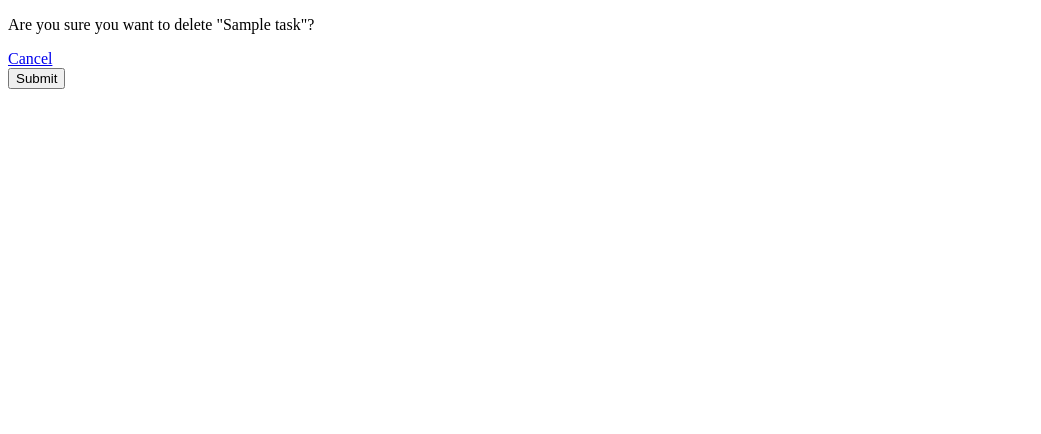
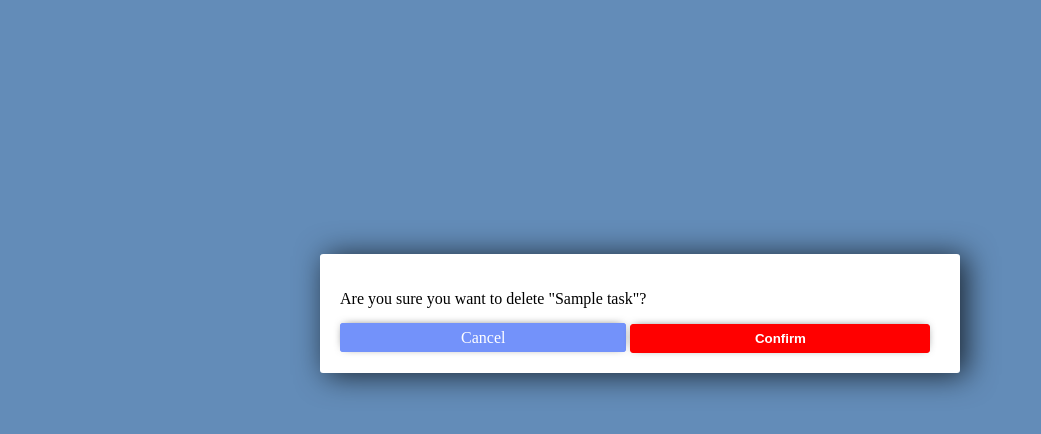
Before and after one commit to joisemp/to_do_list_app, a Django app: page /delete/1/ in a window 1280 px wide. Shown: the top 434 px of the page, without its empty margins (0-1041 px from the left). Run offline with Django 3.2, Linux system fonts and the light colour scheme; tables that the repository leaves empty hold one stand-in row (values such as "Sample post").

Commit message:
added style to delete.html

```diff
--- a/tasks/templates/tasks/delete.html
+++ b/tasks/templates/tasks/delete.html
@@ -4,14 +4,72 @@
     <meta charset="UTF-8">
     <title>Title</title>
 </head>
+
+<style>
+    body{
+		background-color: #638CB8;
+	}
+
+	input{
+		width: 50%;
+		padding: 12px 20px;
+		margin: 8px 0;
+		box-sizing: border-box;
+	}
+
+	.cancel{
+		background-color: #7392fa;
+        border: 1px solid #7392fa;
+        color: white;
+        text-decoration: none;
+        padding:5px 20% 5px 20%;
+        border-radius: 3px;
+        box-shadow: 0px -1px 10px -4px rgba(0,0,0,0.75);
+	}
+
+	.center-column{
+		width:600px;
+		margin: 254px auto;
+		padding:20px;
+		background-color: #fff;
+		border-radius: 3px;
+		box-shadow: 6px 2px 30px 0px rgba(0,0,0,0.75);
+	}
+
+	.item-row{
+		background-color: #906abd;
+		margin: 10px;
+		padding: 20px;
+		border-radius: 3px;
+		color: #fff;
+		font-size: 16px;
+		box-shadow: 0px -1px 10px -4px rgba(0,0,0,0.75);
+	}
+
+	.btn-danger{
+		background-color: #ff0000;
+        border: 1px solid #ff0000;
+        color: white;
+        text-decoration: none;
+        padding:6px;
+        font-weight: bolder;
+        border-radius: 3px;
+        width: 50%;
+        box-shadow: 0px -1px 10px -4px rgba(0,0,0,0.75);
+	}
+
+</style>
+</style>
+
 <body>
+    <div class="center-column">
 <p>Are you sure you want to delete "{{item}}"?</p>
 
-<a href="{% url 'list' %}">Cancel</a>
-
 <form method="POST" action="">
+    <a href="{% url 'list' %}" class="cancel">Cancel</a>
     {% csrf_token %}
-    <input type="submit" name="Confirm">
+    <button class="btn-danger" name="Confirm">Confirm</button>
 </form>
+</div>
 </body>
 </html>
```
Also changed, not shown: db.sqlite3.
